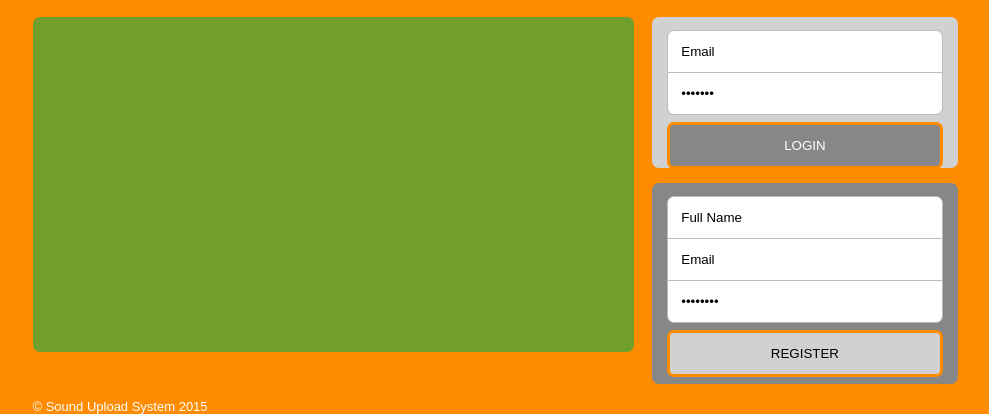
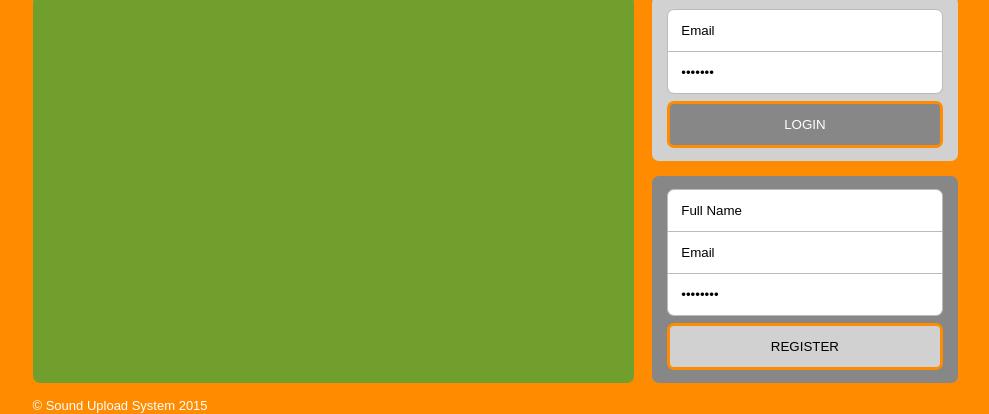
Before and after one commit to hssd8/sound, a PHP site: page / in a window 1280 px wide. Shown: the part 414-828 px from the top of the page, without its empty margins (145-1134 px from the left). Run offline with PHP 8.4, Linux system fonts and the light colour scheme.

Commit message:
New Class for logo  @ Index page

```diff
--- a/style/layout.css
+++ b/style/layout.css
@@ -25,18 +25,24 @@ body
 /*-------------------------------------------------------------*/
 /*                        Login Style                          */
 /*-------------------------------------------------------------*/
+.top-holder
+{
+    background : none;
+    width      : 925px;
+    margin     : 7% auto 17px auto;
+}
 .login-style
 {
     background : none;
     width      : 925px;
-    margin     : 10% auto 0px auto;
     overflow   : hidden;
+    margin     : 0px auto;
 }
 .login-style #left
 {
     width : 65%;
     float : left;
-    height : 335px;
+    height : 387px;
     border-radius : 7px;
     background : #719F2D;
 }
@@ -51,7 +57,6 @@ body
     background    : #D2D1D1;
     border-radius : 7px;
     padding       : 13px 15px;
-    height        : 125px;
 }
 
 .login-style #right #bottom
@@ -59,7 +64,6 @@ body
     background    : #878787;
     border-radius : 7px;
     padding       : 13px 15px;
-    height        : 175px;
     margin-top    : 15px;
 }
 
```
